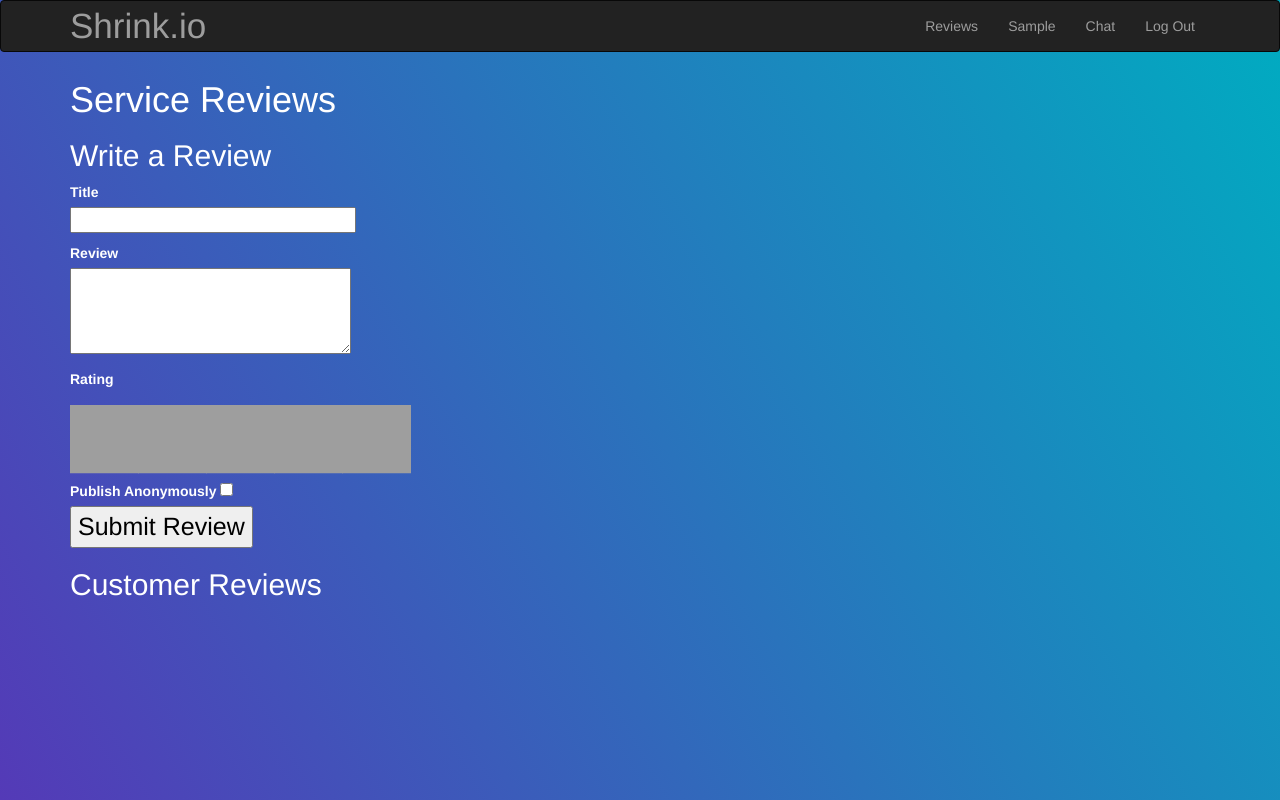
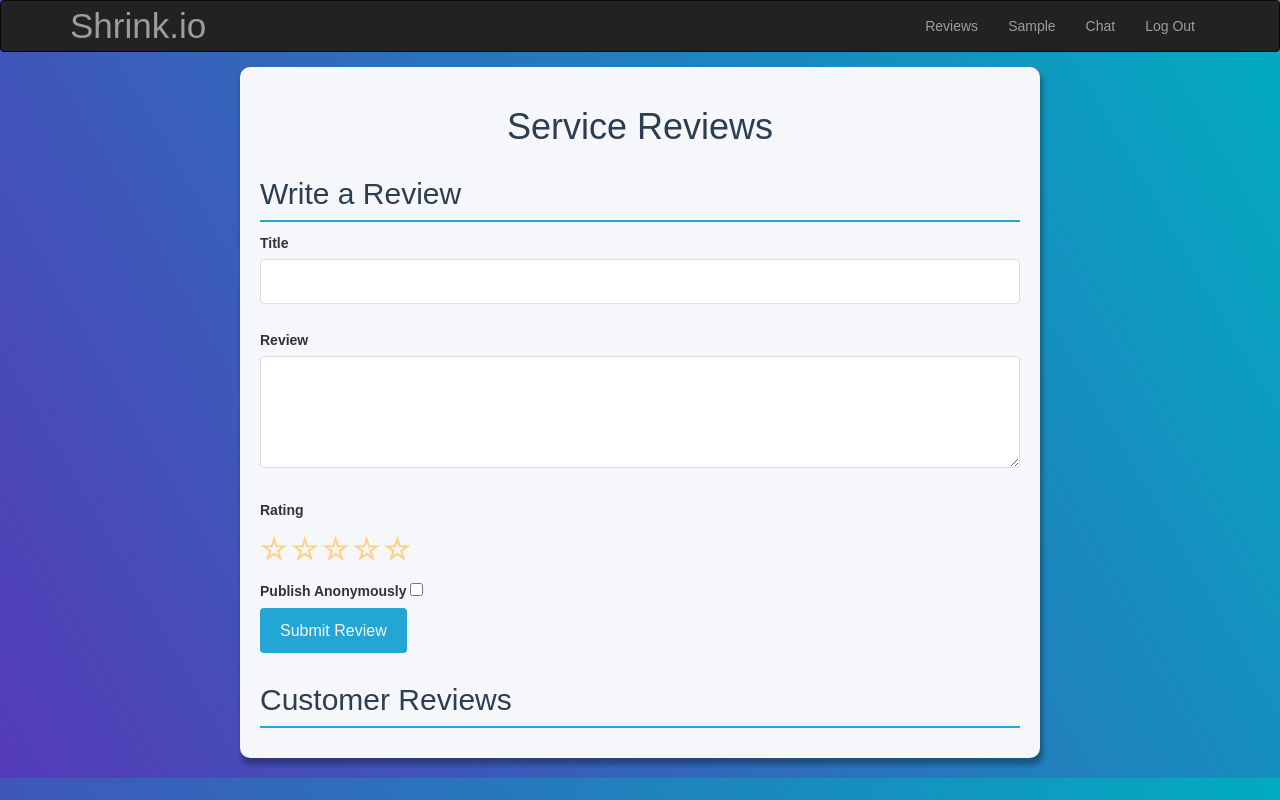
Before and after one commit to orizem/ShrinkGPT.github.io, a Flask app: page /review in a window 1280 px wide. Run offline with Flask 3, Linux system fonts and the light colour scheme; the visitor is signed in with stand-in values (Sample User, id 1); data comes from the database, SQL or seed files in the repository; some libraries are stand-ins or nearby versions; grey boxes are pictures that could not be loaded.

Commit message:
Styling improvement, order reviews latest to oldest, remade reviews html with review card html

```diff
--- a/website/models.py
+++ b/website/models.py
@@ -87,13 +87,16 @@ class Admin(UserMixin, db.Model):
     def __init__(self, **kwargs):
         super(Admin, self).__init__(**kwargs)
 
+
 class Status(UserMixin, db.Model):
     """Status model."""
 
     __tablename__ = "status"
     id = db.Column(db.Integer, primary_key=True)
     user_id = db.Column(db.Integer, db.ForeignKey("users.id"))
-    status = db.Column(db.Integer, nullable=False) # Deactivated:-1 | Active:0 | Registration Steps:n
+    status = db.Column(
+        db.Integer, nullable=False
+    )  # Deactivated:-1 | Active:0 | Registration Steps:n
     register_date = db.Column(db.DateTime, nullable=False)
     last_deactivate_date = db.Column(db.DateTime, nullable=True)
 
--- a/website/static/styles/chat_side_navbar.css
+++ b/website/static/styles/chat_side_navbar.css
@@ -1,3 +1,5 @@
+@import url("color_palette.css");
+
 body {
   background-color: #fff;
   font-family: Arial, sans-serif;
--- /dev/null
+++ b/website/static/styles/color_palette.css
@@ -0,0 +1,21 @@
+/* Base styles */
+:root {
+    --primary-color: #23a6d5;
+    --secondary-color: #23d5ab;
+    --recording-color: #fc1b2e;
+    --accent-color: #e73c7e;
+    --star-color: #f39c12;
+    --star-empty-color: #ffd28a;
+    --text-color: #333;
+    --background-color: #f5f7fa;
+    --border-color: #ddd;
+    --border-radius: 5px;
+    --transition-speed: 0.3s;
+  }
+
+body {
+    background: linear-gradient(60deg, rgba(84,58,183,1) 0%, rgba(0,172,193,1) 100%);
+    color: var(--background-color);
+    height: 100vh;
+    width: 100vw;
+}
--- a/website/static/styles/form.css
+++ b/website/static/styles/form.css
@@ -1,13 +1,11 @@
+@import url("color_palette.css");
+
 body {
   position: relative;
-  height: 100vh;
-  width: 100vw;
   margin: 0;
   max-width: 100%;
-  background: linear-gradient(60deg, rgba(84,58,183,1) 0%, rgba(0,172,193,1) 100%);
   background-size: auto;
   background-attachment: fixed;
-  color: white;
 }
 
 .sio-h1 {
@@ -17,6 +15,10 @@ body {
 
 .sio-container {
   padding-top:5pt;
+}
+
+.img-404 {
+  width: 100%;
 }
 
 .sio-img {
@@ -44,12 +46,12 @@ body {
 
 .btn, #image {
   appearance: button;
-  background-color: #1899D6;
+  background-color: var(--primary-color);
   border: solid transparent;
   border-radius: 16px;
   border-width: 0 0 4px;
   box-sizing: border-box;
-  color: #FFFFFF;
+  color: var(--background-color);
   cursor: pointer;
   display: inline-block;
   font-family: din-round,sans-serif;
@@ -75,7 +77,7 @@ body {
 
 .btn:after, #image:after {
   background-clip: padding-box;
-  background-color: #1CB0F6;
+  background-color: var(--primary-color);
   bottom: -4px;
   content: "";
   left: 0;
--- /dev/null
+++ b/website/static/styles/review.css
@@ -0,0 +1,184 @@
+@import url("color_palette.css");
+
+/* General styles */
+body {
+    font-family: Arial, sans-serif;
+    line-height: 1.6;
+    color: var(--text-color);
+    background-color: var(--background-color);
+    padding-bottom: 20px;
+    height: 100%;
+    width: 100%;
+}
+
+.review-container {
+    max-width: 800px;
+    margin: 0 auto;
+    padding: 20px;
+    background-color: var(--background-color);
+    box-shadow: 0 0 10px rgba(0, 0, 0, 0.1);
+    bottom: 100px;
+    border-radius: 10px;
+    box-shadow: 2px 6px 5px 1px rgba(0, 0, 0, 0.3);
+}
+
+h1, h2, h3 {
+    color: #2c3e50;
+}
+
+h1 {
+    text-align: center;
+    margin-bottom: 30px;
+}
+
+h2 {
+    border-bottom: 2px solid var(--primary-color);
+    padding-bottom: 10px;
+    margin-top: 30px;
+}
+
+/* Form styles */
+form {
+    margin-bottom: 30px;
+}
+
+.txtblock input, .txtblock textarea {
+    width: 100%;
+    padding: 10px;
+    margin-bottom: 15px;
+    border: 1px solid var(--border-color);
+    border-radius: 4px;
+}
+
+.txtblock textarea {
+    resize: vertical;
+}
+
+.star-rating {
+    flex-direction: row-reverse;
+    justify-content: flex-end;
+}
+
+.star-rating input {
+    display: none;
+}
+
+.star {
+    font-size: 24px;
+    color: var(--border-color);
+    cursor: pointer;
+}
+
+.star:hover,
+.star:hover ~ .star,
+.star-rating input:checked ~ .star {
+    color: var(--star-color);
+}
+
+.submitBtn input[type="submit"] {
+    background-color: var(--primary-color);
+    color: var(--background-color);
+    padding: 10px 20px;
+    border: none;
+    border-radius: 4px;
+    cursor: pointer;
+    font-size: 16px;
+}
+
+.submitBtn input[type="submit"]:hover {
+    background-color: var(--primary-color);
+}
+
+.review-card {
+    /* background-color: rgba(255, 10, 10, 0.726); */
+    background: linear-gradient(60deg, rgba(207, 196, 255, 0.5) 0%, rgba(147, 242, 255, 0.5) 100%);
+    border-radius: 10px;
+    margin: 15px;
+    padding: 30px;
+    font-weight: bold;
+    box-shadow: 2px 4px 7px 1px rgba(44, 62, 80, 0.2);
+}
+
+/* Review styles */
+.div_for_picture_name_title {
+    display: flex;
+    align-items: center;
+    margin-bottom: 10px;
+}
+
+.review_user_picture {
+    width: 50px;
+    height: 50px;
+    border-radius: 50%;
+    margin-right: 15px;
+    object-fit: cover;
+}
+
+.review_usersName_title {
+    margin: 0;
+    font-size: 18px;
+}
+
+/* Star rating display */
+.filled-star, .empty-star {
+    font-size: 30px;
+}
+
+.filled-star::before {
+    content: '★';
+    color: var(--star-color);
+}
+
+.empty-star::before {
+    content: '☆';
+    color: var(--star-empty-color);
+}
+
+/* Scrollbar Styles */
+::-webkit-scrollbar {
+width: 12px;
+}
+
+::-webkit-scrollbar-track {
+background-color: var(--background-color);
+}
+
+::-webkit-scrollbar-thumb {
+background-color: #0F67B1;
+border-radius: 6px;
+}
+
+::-webkit-scrollbar-thumb:hover {
+background-color: #3FA2F6;
+}
+
+/* Date */
+.date-time {
+    font-family: "Montserrat", Sans-serif;
+    font-size: 13px;
+    color: #6c83a2
+}
+
+/* Responsive design */
+@media (max-width: 600px) {
+    .container {
+        padding: 10px;
+    }
+
+    h1 {
+        font-size: 24px;
+    }
+
+    h2 {
+        font-size: 20px;
+    }
+
+    .review_user_picture {
+        width: 40px;
+        height: 40px;
+    }
+
+    .review_usersName_title {
+        font-size: 16px;
+    }
+}
--- a/website/templates/chat.html
+++ b/website/templates/chat.html
@@ -7,10 +7,10 @@ title %}Shrink.io - Chat{% endblock %} {% block page_content %}
     content="width=device-width, initial-scale=1.0, maximum-scale=1, user-scalable=0"
   />
   <meta http-equiv="X-UA-Compatible" content="ie=edge" />
-  <link
+  <!-- <link
     rel="stylesheet"
     href="{{ url_for('static', filename='styles/chat.css') }}"
-  />
+  /> -->
   <script src="https://ajax.googleapis.com/ajax/libs/jquery/3.2.1/jquery.min.js"></script>
 
   <link rel="icon" type="image/png" sizes="192x192" href="https://studio.d-id.com/favicon/favicon-192x192.png">
--- a/website/templates/review.html
+++ b/website/templates/review.html
@@ -5,11 +5,13 @@
     <meta charset="UTF-8">
     <meta name="viewport" content="width=device-width, initial-scale=1.0, maximum-scale=1, user-scalable=0">
     <meta http-equiv="X-UA-Compatible" content="ie=edge">
-    <link rel="stylesheet" href="{{ url_for('static', filename='styles/form.css') }}">
+    <link rel="stylesheet" href="{{ url_for('static', filename='styles/review.css') }}">
     <script src="https://ajax.googleapis.com/ajax/libs/jquery/3.2.1/jquery.min.js"></script>
 </head>
-<div class="container">
-    <h1>.</h1>
+<br>
+<br>
+<br>
+<div class="review-container">
     <h1>Service Reviews</h1>
     {% if current_user.is_authenticated %}
         <h2>Write a Review</h2>
@@ -40,53 +42,19 @@
         </form>
     {% endif %}
     <h2>Customer Reviews</h2>
+
+    <div style="max-height: 979px; overflow-y: auto;">
         {% for review in reviews %}
-    <div>
-        <div class="div_for_picture_name_title">
-            {% if review.user_id is none %}
-                <!-- Anonymous User -->
-                <img class="review_user_picture" src="{{ url_for('static', filename='image/anonymous.png') }}" alt="Anonymous User">
-                <h3 class="review_usersName  _title">Anonymous: {{ review.title }}</h3>
-            {% else %}
-                {% if review.user.image_data %}
-                    <!-- User with Custom Picture -->
-                    <img class="review_user_picture" src="{{ url_for('views.get_image', username=review.user.username) }}" alt="{{ review.user.username }}'s Image">
-                {% else %}
-                    <!-- Default Picture -->
-                    <img class="review_user_picture" src="{{ url_for('static', filename='image/default.png') }}" alt="Default User Image">
-                {% endif %}
-                <h3 class="review_usersName_title">{{ review.user.username }}: {{ review.title }}</h3>
-            {% endif %}
-        </div>
-        <p>{{ review.content }}</p>
-        <p>Reviewed on: {{ review.submitted_at.strftime('%d.%m.%Y - %H:%M') }}</p>
-        <div>
-            {% for i in range(1, 6) %}
-                {% if i <= review.stars %}
-                    <span class="star filled-star"></span>
-                {% else %}
-                    <span class="star empty-star"></span>
-                {% endif %}
+        {% with review=review %} {% include
+            "review_card.html" %} {% endwith %}
         {% endfor %}
     </div>
 </div>
-{% endfor %}
-</div>
 <script>/* script for display the rating as stars in the published reviews, empty and filled based on  the rating */
-    document.addEventListener("DOMContentLoaded", function() {
-        const ratingInputs = document.querySelectorAll('.star-rating input');
-        ratingInputs.forEach(input => {
-            input.addEventListener('change', function() {
-                const rating = this.value;
-                this.parentNode.style.backgroundPosition = `0 -${50 * rating}px`;
-            });
-        });
-    });
-    </script>
-    <script>/* script for display the rating-RadioField as stars, empty and filled based on the rating */
     document.addEventListener("DOMContentLoaded", function() {
         const starLabels = document.querySelectorAll('.star-rating label');
 
+        // Function to update the stars when clicked or hovered
         function updateStars(clickedIndex) {
             const starInputs = document.querySelectorAll('.star-rating input[type="radio"]');
             starInputs.forEach((input, index) => {
@@ -101,12 +69,41 @@
                 }
             });
         }
+
+        // Function to show star tooltip on hover
+        function showTooltip(label, index) {
+            const tooltip = label.querySelector('.star-tooltip');
+            tooltip.textContent = `${index + 1} star${index === 0 ? '' : 's'}`;
+            tooltip.style.display = 'block';
+        }
+
+        // Function to hide star tooltip when not hovered
+        function hideTooltip(label) {
+            const tooltip = label.querySelector('.star-tooltip');
+            tooltip.style.display = 'none';
+        }
+
         starLabels.forEach((label, index) => {
+            // Click event to select stars
             label.addEventListener('click', function(event) {
                 event.preventDefault(); // Prevent the default action
-                    updateStars(index - 1); // Adjust index for 0-based
+                updateStars(index - 1); // Set stars based on clicked index
                 const associatedInput = document.querySelector('#' + this.getAttribute('for'));
                 associatedInput.checked = true; // Manually set the radio button as checked
+            });
+
+            // Hover event to display tooltip and highlight stars
+            label.addEventListener('mouseenter', function() {
+                updateStars(index - 1);
+                showTooltip(this, index);
+            });
+
+            // Remove tooltip and reset stars when mouse leaves
+            label.addEventListener('mouseleave', function() {
+                const checkedInput = document.querySelector('.star-rating input[type="radio"]:checked');
+                const checkedIndex = checkedInput ? Array.from(starLabels).indexOf(checkedInput.nextElementSibling) : -1;
+                updateStars(checkedIndex - 1); // Revert to the last selected stars
+                hideTooltip(this);
             });
         });
     });
--- a/website/views.py
+++ b/website/views.py
@@ -520,13 +520,16 @@ def reviews():
         db.session.commit()
         flash("Your review has been posted!", "success")
         return redirect(url_for("views.reviews"))
-    reviews = Reviews.query.all()
+
+    # Order reviews by submitted_at in descending order
+    reviews = Reviews.query.order_by(Reviews.submitted_at.desc()).all()
 
     jerusalem_tz = pytz.timezone("Asia/Jerusalem")
     local_timezone = datetime.now(jerusalem_tz)
 
     for review in reviews:
         review.submitted_at = review.submitted_at.astimezone(local_timezone.tzinfo)
+
     return render_template(
         "review.html", title="Reviews", review_form=review_form, reviews=reviews
     )
```
Also changed, not shown: website/static/styles/admin.css (+22 -19 lines), website/static/styles/chat.css (+16 -16 lines), website/static/styles/index.css (+8 -14 lines), website/static/styles/presentation.css (+2 -6 lines), website/static/styles/web.css (+252 -11 lines), website/templates/review_card.html (added, +38 -0 lines). Lines whose indentation alone changed are shown as unchanged.
